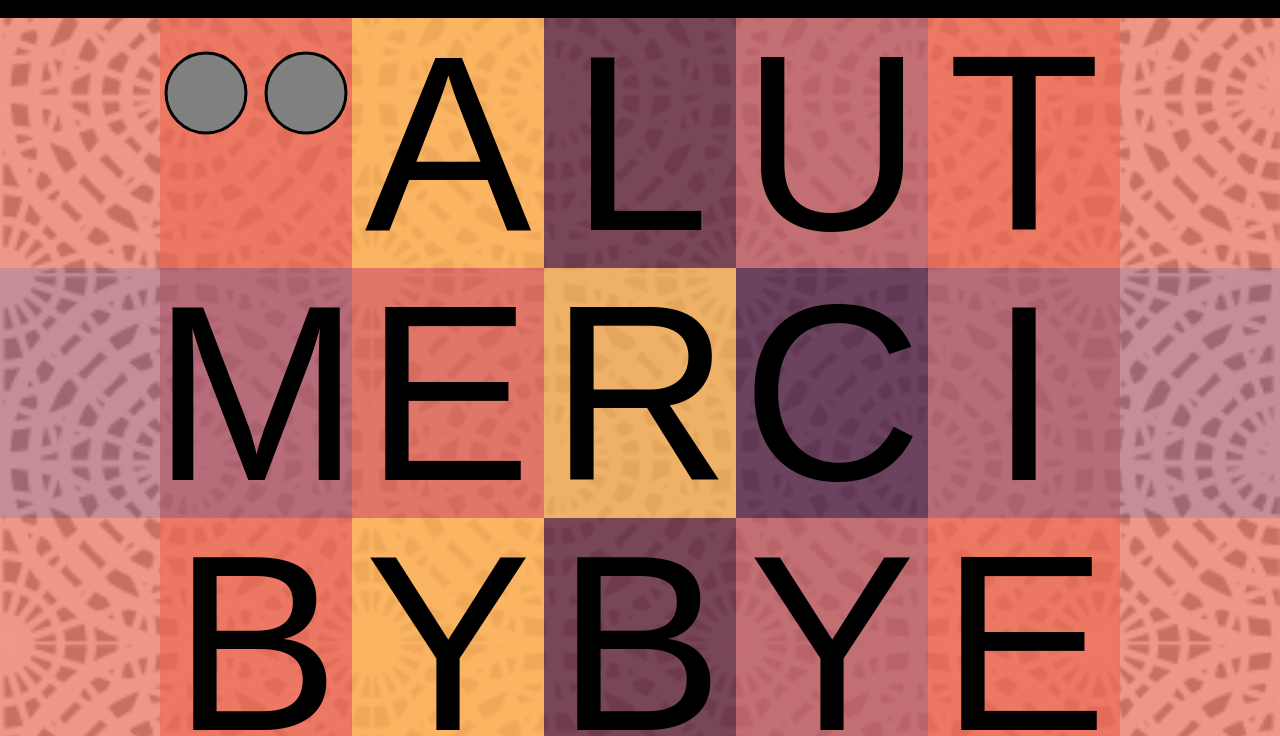
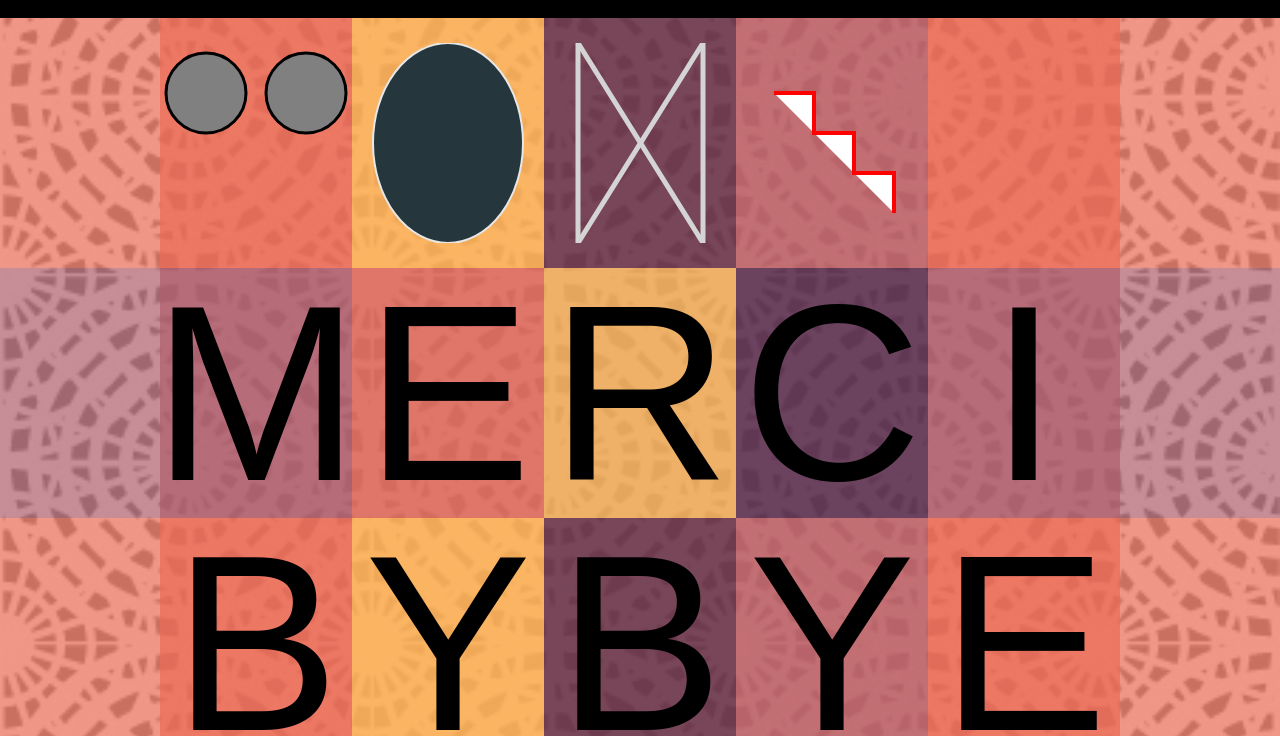
Before and after one commit to KymHogan/Exercice_04, a plain HTML site: page index.htm in a window 1280 px wide. Shown: the part 92-828 px from the top of the page. Drawn offline with Linux system fonts and the light colour scheme.

Commit message:
Quelques ajouts d'images

```diff
--- a/index.htm
+++ b/index.htm
@@ -61,10 +61,10 @@
 			<div class="globale">
 				<section>
 					<article><img src="img_svg/01_cercle.svg" alt="cercle"></article>
-					<article>A</article>
-					<article>L</article>
-					<article>U</article>
-					<article>T</article>
+					<article><img src="img_svg/02_ellipse.svg" alt="ellipse"></article>
+					<article><img src="img_svg/03_line.svg" alt="line"></article>
+					<article><!--<img src="img_svg/04_polygon.svg" alt="polygon">--></article>
+					<article><img src="img_svg/05_polyline.svg" alt="polyline"></article>
 				</section>
 			</div>
 			<div class="globale">
```
Also changed, not shown: img_svg/02_ellipse.svg (added), img_svg/03_line.svg (added), img_svg/04_polygon.svg (added), img_svg/05_polyline.svg (added), img_svg/cametente.svg (added).
